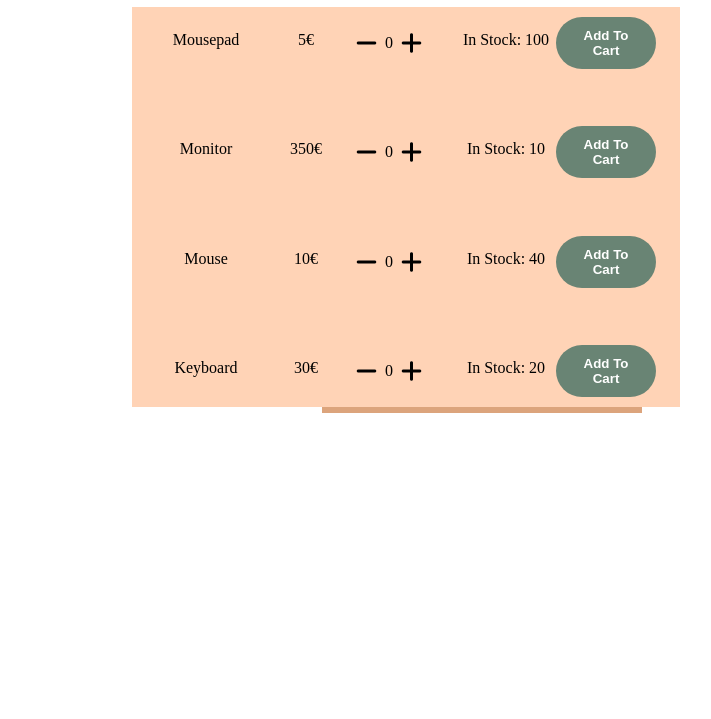
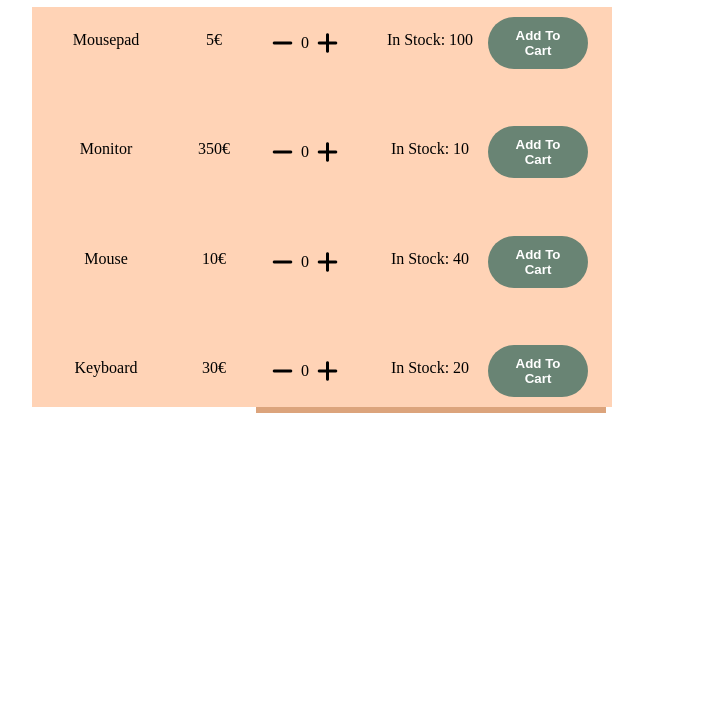
Before and after one commit to dariojularic/mini-shopping-cart-js, a website built with Vite: page index.html in a window 1280 px wide. Shown: the part 81-800 px from the top of the page, without its empty margins (108-819 px from the left). Built offline with nearby package versions, Linux system fonts and the light colour scheme.

Commit message:
Add style

```diff
--- a/style.css
+++ b/style.css
@@ -9,13 +9,13 @@ body {
 .container {
   display: flex;
   height: 400px;
-  width: 800px;
+  width: 1000px;
   position: relative;
 }
 
 .shop-offer-list {
   height: 100%;
-  /* width: 60%; */
+  width: 100%;
   margin: 0px;
   display: flex;
   flex-direction: column;
@@ -35,11 +35,11 @@ body {
 
 .shopping-cart {
   height: 99%;
-  width: 40%;
+  width: 35%;
   position: absolute;
   background-color: #DCA47C;
   /* z-index: -1; */
-  left: 190px;
+  left: 224px;
   top: 90px;
   /* opacity: 0; */
 }
```
